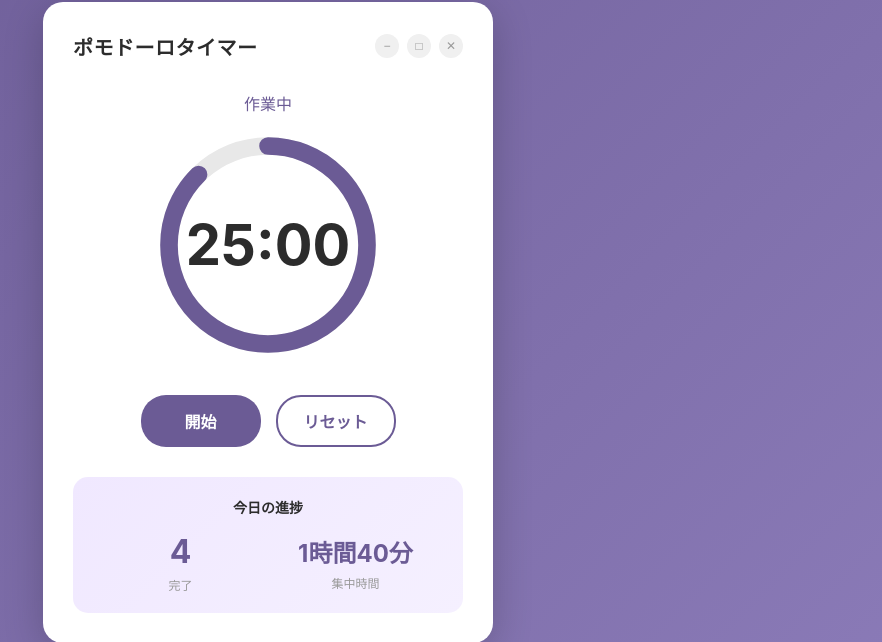
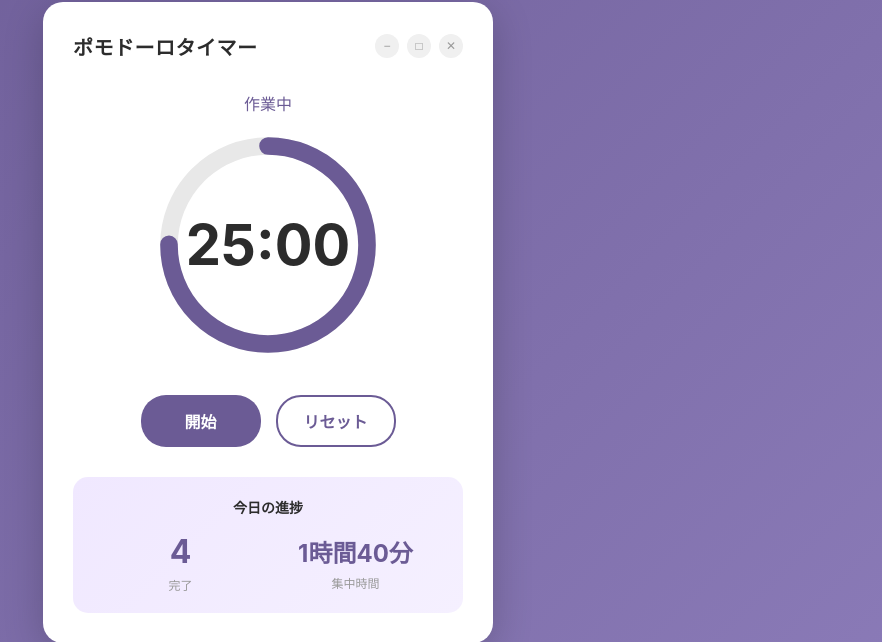
Before and after one commit to MaFukuda/2026-Github-Copilot-Workshop-Python, a Flask app: page / in a window 1280 px wide. Shown: the part 78-720 px from the top of the page, without its empty margins (372-1254 px from the left). Run offline with Flask 3, Linux system fonts and the light colour scheme.

Commit message:
Potential fix for pull request finding
Co-authored-by: Copilot Autofix powered by AI <175728472+Copilot@users.noreply.github.com>

```diff
--- a/1.pomodoro/templates/index.html
+++ b/1.pomodoro/templates/index.html
@@ -28,7 +28,7 @@
                     <!-- 背景（グレー） -->
                     <circle cx="50" cy="50" r="45" class="progress-bg"></circle>
                     <!-- プログレス（紫） -->
-                    <circle cx="50" cy="50" r="45" class="progress-bar" style="stroke-dashoffset: 35.34;"></circle>
+                    <circle cx="50" cy="50" r="45" class="progress-bar"></circle>
                 </svg>
                 <div class="time-display">25:00</div>
             </div>
```
